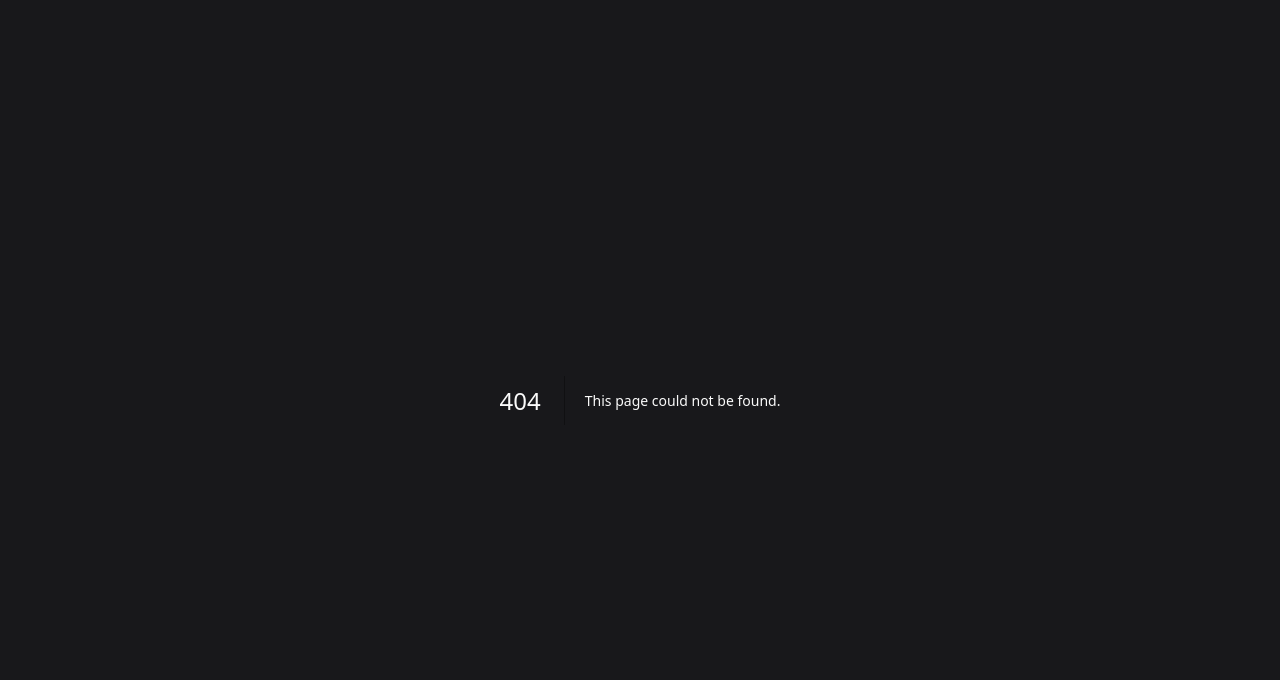
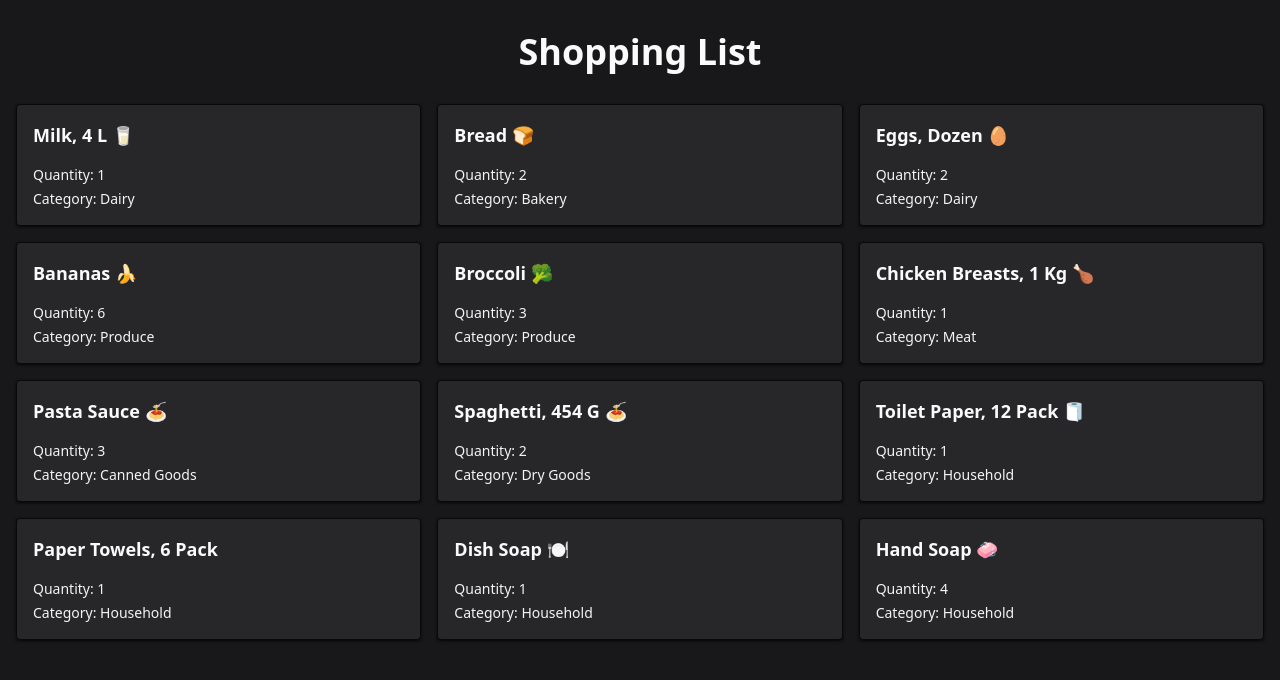
Before and after one commit to zaid-ahmad/cprg306-assignments, a Next.js app: page /week-3 in a window 1280 px wide. Before the commit this address had no page. Shown: the top 680 px of the page. Built offline with nearby package versions, Linux system fonts and the light colour scheme.

Commit message:
Finish week-3"

```diff
--- a/app/layout.js
+++ b/app/layout.js
@@ -13,8 +13,8 @@ const geistMono = localFont({
 });
 
 export const metadata = {
-    title: "CPRG 306: Web Development 2 - Assignments",
-    description: "Zaid Ahmad's assignments for CPRG 306",
+    title: "Shopping List",
+    description: "By Zaid Ahmad",
 };
 
 export default function RootLayout({ children }) {
--- /dev/null
+++ b/app/week-3/item-list.js
@@ -0,0 +1,128 @@
+import Item from "./item";
+
+function ItemList() {
+    const item1 = {
+        name: "milk, 4 L 🥛",
+        quantity: 1,
+        category: "dairy",
+    };
+
+    const item2 = {
+        name: "bread 🍞",
+        quantity: 2,
+        category: "bakery",
+    };
+
+    const item3 = {
+        name: "eggs, dozen 🥚",
+        quantity: 2,
+        category: "dairy",
+    };
+
+    const item4 = {
+        name: "bananas 🍌",
+        quantity: 6,
+        category: "produce",
+    };
+
+    const item5 = {
+        name: "broccoli 🥦",
+        quantity: 3,
+        category: "produce",
+    };
+
+    const item6 = {
+        name: "chicken breasts, 1 kg 🍗",
+        quantity: 1,
+        category: "meat",
+    };
+
+    const item7 = {
+        name: "pasta sauce 🍝",
+        quantity: 3,
+        category: "canned goods",
+    };
+
+    const item8 = {
+        name: "spaghetti, 454 g 🍝",
+        quantity: 2,
+        category: "dry goods",
+    };
+
+    const item9 = {
+        name: "toilet paper, 12 pack 🧻",
+        quantity: 1,
+        category: "household",
+    };
+
+    const item10 = {
+        name: "paper towels, 6 pack",
+        quantity: 1,
+        category: "household",
+    };
+
+    const item11 = {
+        name: "dish soap 🍽️",
+        quantity: 1,
+        category: "household",
+    };
+
+    const item12 = {
+        name: "hand soap 🧼",
+        quantity: 4,
+        category: "household",
+    };
+
+    return (
+        <ul className='grid grid-cols-1 md:grid-cols-2 lg:grid-cols-3 gap-4'>
+            <li>
+                <Item {...item1} />
+            </li>
+            <li>
+                <Item {...item2} />
+            </li>
+
+            <li>
+                <Item {...item3} />
+            </li>
+
+            <li>
+                <Item {...item4} />
+            </li>
+
+            <li>
+                <Item {...item5} />
+            </li>
+
+            <li>
+                <Item {...item6} />
+            </li>
+
+            <li>
+                <Item {...item7} />
+            </li>
+
+            <li>
+                <Item {...item8} />
+            </li>
+
+            <li>
+                <Item {...item9} />
+            </li>
+
+            <li>
+                <Item {...item10} />
+            </li>
+
+            <li>
+                <Item {...item11} />
+            </li>
+
+            <li>
+                <Item {...item12} />
+            </li>
+        </ul>
+    );
+}
+
+export default ItemList;
--- /dev/null
+++ b/app/week-3/item.js
@@ -0,0 +1,16 @@
+function Item({ name, quantity, category }) {
+    return (
+        <div className='bg-zinc-800 shadow shadow-zinc-950 border border-zinc-950 rounded p-4 hover:scale-105 hover:border-none transition-all duration-300'>
+            <h2 className='text-lg font-semibold mb-2 capitalize'>{name}</h2>
+            <p className='text-zinc-100 text-sm pt-2'>
+                Quantity: <span className='font-medium'>{quantity}</span>
+            </p>
+            <p className='text-zinc-100 text-sm pt-1'>
+                Category:{" "}
+                <span className='font-medium capitalize'>{category}</span>
+            </p>
+        </div>
+    );
+}
+
+export default Item;
--- /dev/null
+++ b/app/week-3/page.js
@@ -0,0 +1,14 @@
+import ItemList from "./item-list";
+
+function Page() {
+    return (
+        <div className='container mx-auto px-4 py-8'>
+            <h1 className='text-4xl font-bold mb-8 text-center'>
+                Shopping List
+            </h1>
+            <ItemList />
+        </div>
+    );
+}
+
+export default Page;
```
